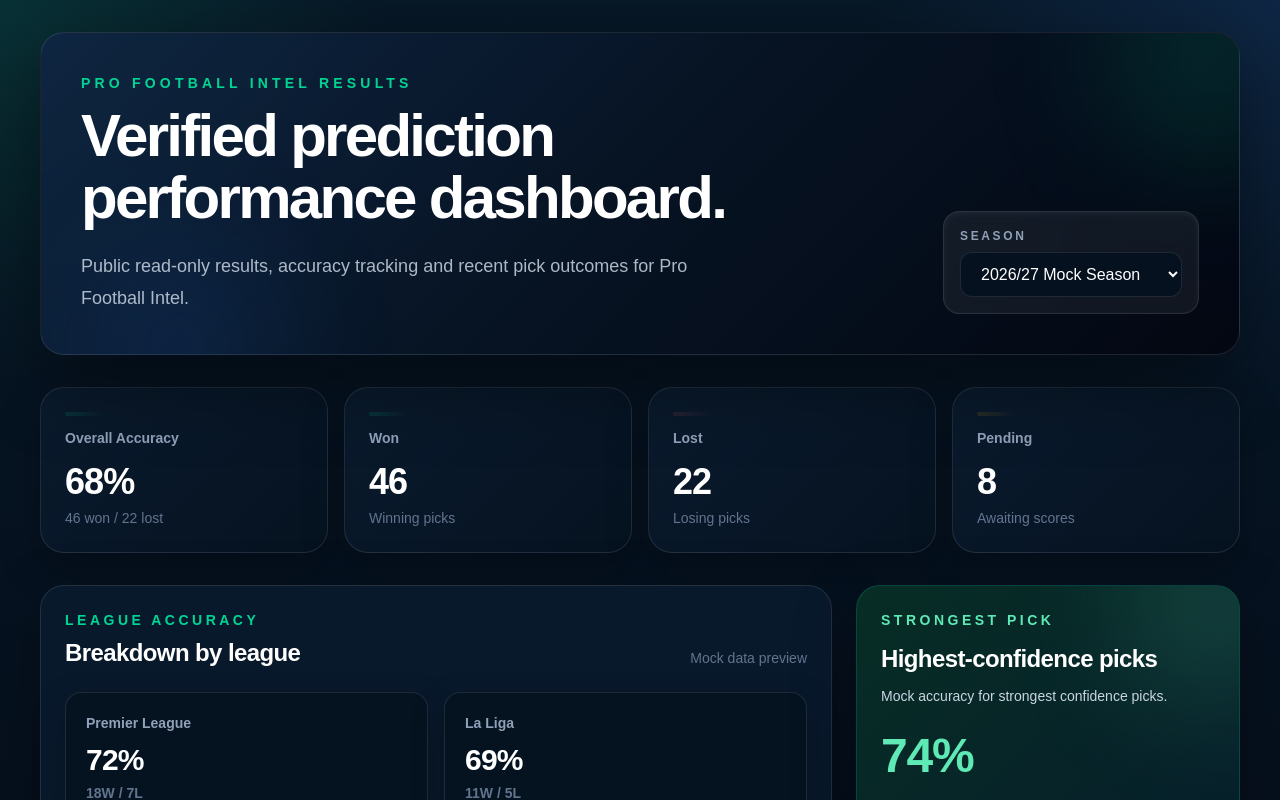
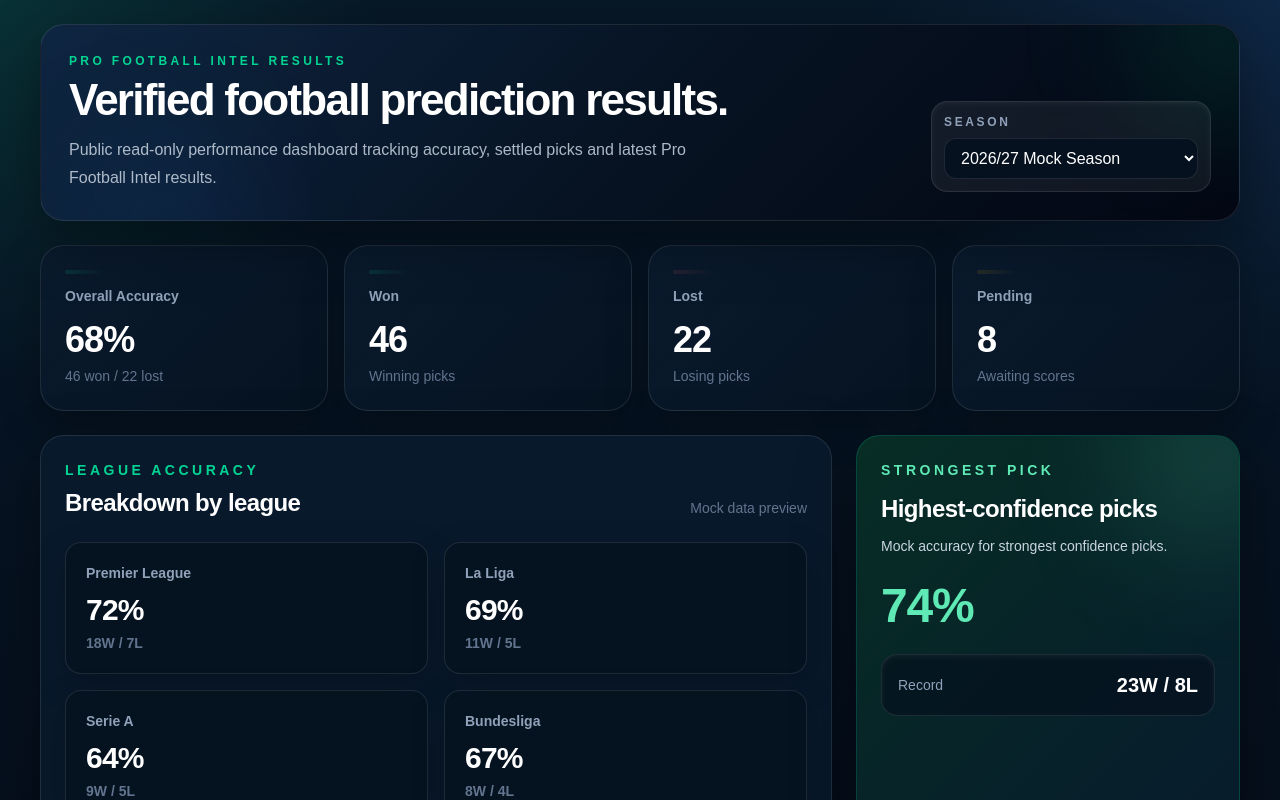
Before and after one commit to Scoreleeo/profbint-results, a Next.js app: page / in a window 1280 px wide. Shown: the top 800 px of the page. Built offline with nearby package versions, Linux system fonts and the light colour scheme.

Commit message:
Compact results dashboard hero section

```diff
--- a/app/page.tsx
+++ b/app/page.tsx
@@ -30,33 +30,33 @@ const summaryStats = [
 export default function Home() {
   return (
     <main className="min-h-screen overflow-x-hidden bg-[radial-gradient(circle_at_top_left,rgba(16,185,129,0.16),transparent_24rem),radial-gradient(circle_at_top_right,rgba(59,130,246,0.14),transparent_26rem),linear-gradient(180deg,#071827_0%,#06111f_44%,#030712_100%)] text-white">
-      <section className="mx-auto flex w-full max-w-[430px] flex-col gap-4 px-3 pb-32 pt-4 sm:max-w-7xl sm:gap-8 sm:px-8 sm:pb-16 sm:pt-8 lg:px-10">
-        <header className="relative overflow-hidden rounded-[26px] border border-white/10 bg-[linear-gradient(135deg,rgba(15,38,66,0.96),rgba(7,20,36,0.98)_48%,rgba(3,7,18,0.98))] p-4 shadow-[0_24px_80px_rgba(0,0,0,0.45)] sm:rounded-3xl sm:p-10">
-          <div className="pointer-events-none absolute -right-20 -top-20 h-52 w-52 rounded-full bg-emerald-400/15 blur-3xl" />
-          <div className="pointer-events-none absolute -bottom-24 left-8 h-52 w-52 rounded-full bg-blue-500/10 blur-3xl" />
+      <section className="mx-auto flex w-full max-w-[430px] flex-col gap-4 px-3 pb-32 pt-4 sm:max-w-7xl sm:gap-6 sm:px-8 sm:pb-16 sm:pt-6 lg:px-10">
+        <header className="relative overflow-hidden rounded-[24px] border border-white/10 bg-[linear-gradient(135deg,rgba(15,38,66,0.96),rgba(7,20,36,0.98)_48%,rgba(3,7,18,0.98))] p-4 shadow-[0_18px_60px_rgba(0,0,0,0.38)] sm:rounded-3xl sm:p-6 lg:p-7">
+          <div className="pointer-events-none absolute -right-20 -top-20 h-44 w-44 rounded-full bg-emerald-400/14 blur-3xl" />
+          <div className="pointer-events-none absolute -bottom-24 left-8 h-44 w-44 rounded-full bg-blue-500/10 blur-3xl" />
 
-          <div className="relative flex flex-col gap-4 lg:flex-row lg:items-end lg:justify-between">
+          <div className="relative grid gap-4 lg:grid-cols-[1fr_280px] lg:items-end">
             <div>
-              <p className="mb-2 text-[0.68rem] font-bold uppercase tracking-[0.24em] text-emerald-400 sm:mb-3 sm:text-sm sm:tracking-[0.3em]">
+              <p className="mb-2 text-[0.68rem] font-bold uppercase tracking-[0.24em] text-emerald-400 sm:text-xs sm:tracking-[0.28em]">
                 Pro Football Intel Results
               </p>
 
-              <h1 className="max-w-3xl text-[1.95rem] font-black leading-[1.04] tracking-[-0.045em] text-white sm:text-5xl lg:text-6xl">
-                Verified prediction performance dashboard.
+              <h1 className="max-w-2xl text-[1.72rem] font-black leading-[1.06] tracking-[-0.04em] text-white sm:text-[2.25rem] lg:text-[2.75rem]">
+                Verified football prediction results.
               </h1>
 
-              <p className="mt-3 max-w-2xl text-sm leading-6 text-slate-300/85 sm:mt-5 sm:text-lg sm:leading-8">
-                Public read-only results, accuracy tracking and recent pick
-                outcomes for Pro Football Intel.
+              <p className="mt-2.5 max-w-2xl text-sm leading-6 text-slate-300/85 sm:mt-3 sm:text-base sm:leading-7">
+                Public read-only performance dashboard tracking accuracy,
+                settled picks and latest Pro Football Intel results.
               </p>
             </div>
 
-            <div className="rounded-2xl border border-white/10 bg-white/[0.06] p-3 shadow-inner shadow-white/5 backdrop-blur sm:w-64 sm:p-4">
+            <div className="rounded-2xl border border-white/10 bg-white/[0.06] p-3 shadow-inner shadow-white/5 backdrop-blur lg:max-w-[280px]">
               <label className="mb-2 block text-[0.65rem] font-bold uppercase tracking-[0.22em] text-slate-400 sm:text-xs">
                 Season
               </label>
 
-              <select className="w-full rounded-xl border border-white/10 bg-[#06111f] px-3 py-2.5 text-sm font-semibold text-white outline-none ring-0 transition focus:border-emerald-400/40 sm:px-4 sm:py-3">
+              <select className="w-full rounded-xl border border-white/10 bg-[#06111f] px-3 py-2.5 text-sm font-semibold text-white outline-none ring-0 transition focus:border-emerald-400/40">
                 <option>2026/27 Mock Season</option>
                 <option>2025/26 Archive</option>
               </select>
@@ -254,9 +254,7 @@ function MetricCard({
         : "from-amber-400/12";
 
   return (
-    <div
-      className={`group rounded-[22px] border border-white/10 bg-[linear-gradient(135deg,rgba(10,27,46,0.98),rgba(6,19,32,0.96))] p-3.5 shadow-[0_14px_42px_rgba(0,0,0,0.25)] transition duration-200 hover:-translate-y-0.5 hover:border-emerald-400/20 sm:rounded-3xl sm:p-6`}
-    >
+    <div className="group rounded-[22px] border border-white/10 bg-[linear-gradient(135deg,rgba(10,27,46,0.98),rgba(6,19,32,0.96))] p-3.5 shadow-[0_14px_42px_rgba(0,0,0,0.25)] transition duration-200 hover:-translate-y-0.5 hover:border-emerald-400/20 sm:rounded-3xl sm:p-6">
       <div
         className={`pointer-events-none mb-3 h-1 w-10 rounded-full bg-gradient-to-r ${glow} to-transparent`}
       />
```
